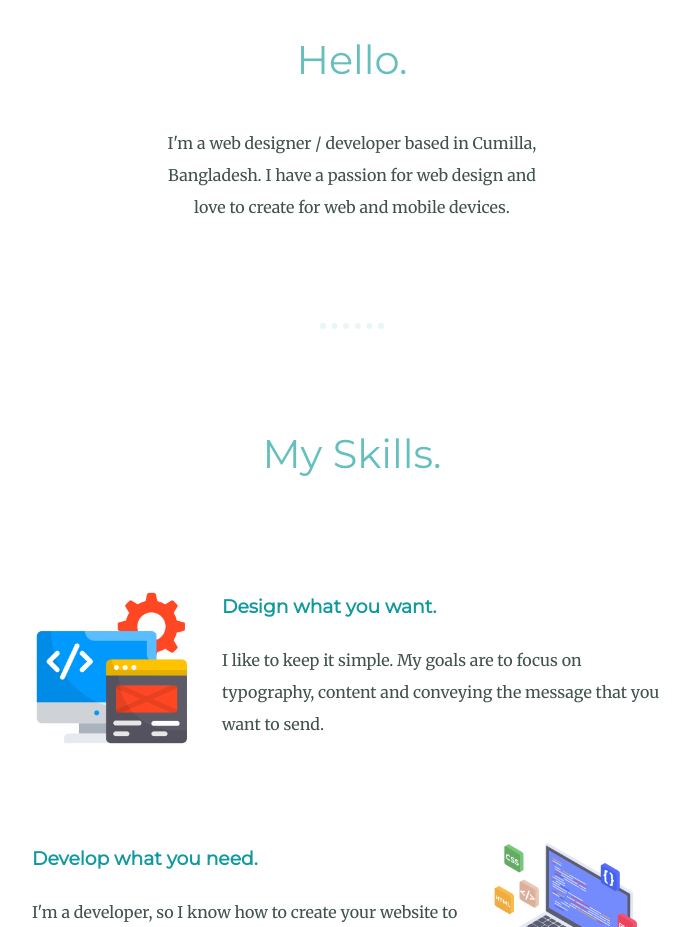
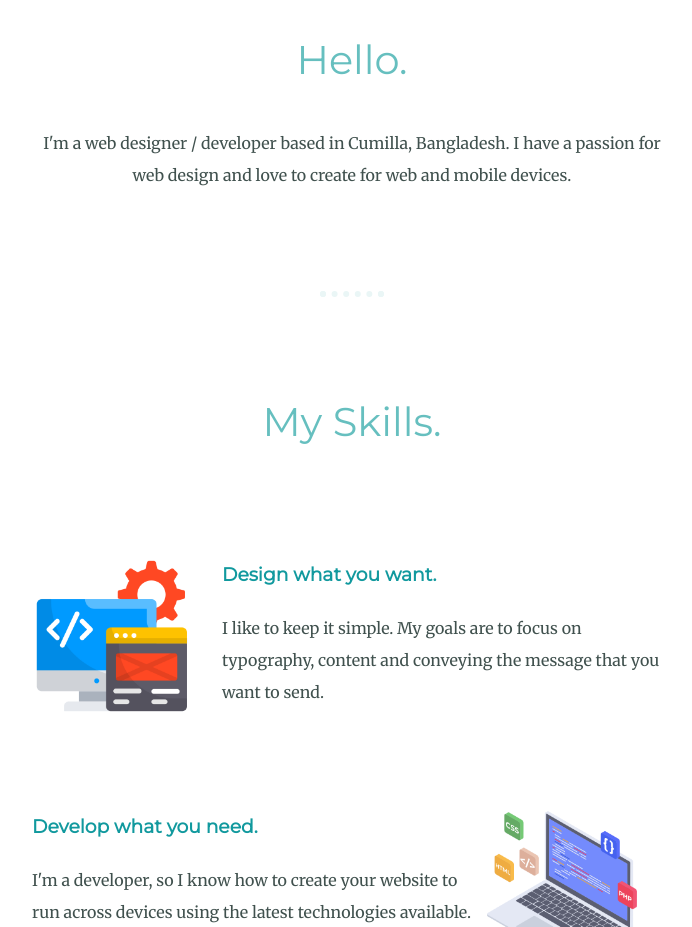
Before and after one commit to Mr-Shawshank/CV, a plain HTML site: page index.html in a window 1280 px wide. Shown: the part 1222-2149 px from the top of the page, without its empty margins (288-980 px from the left). Drawn offline with Linux system fonts and the light colour scheme.

Commit message:
Update styles.css

```diff
--- a/css/styles.css
+++ b/css/styles.css
@@ -54,8 +54,8 @@ a:hover{
 
 }
 .web-design {
-  width: 30%;
-  margin: 0 auto;
+  width: 50%;
+  margin: auto;
 }
 .skill-row {
   width: 50%;
```
